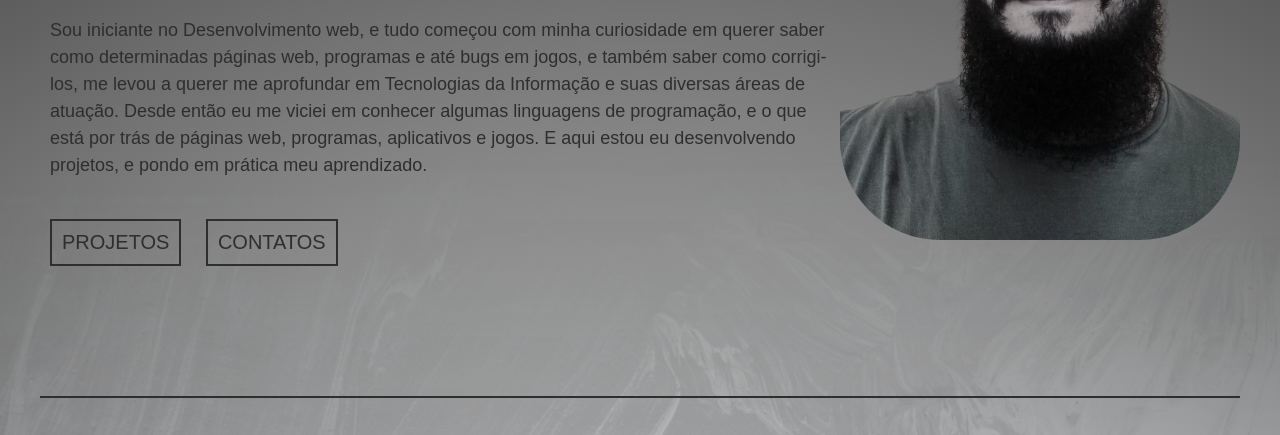
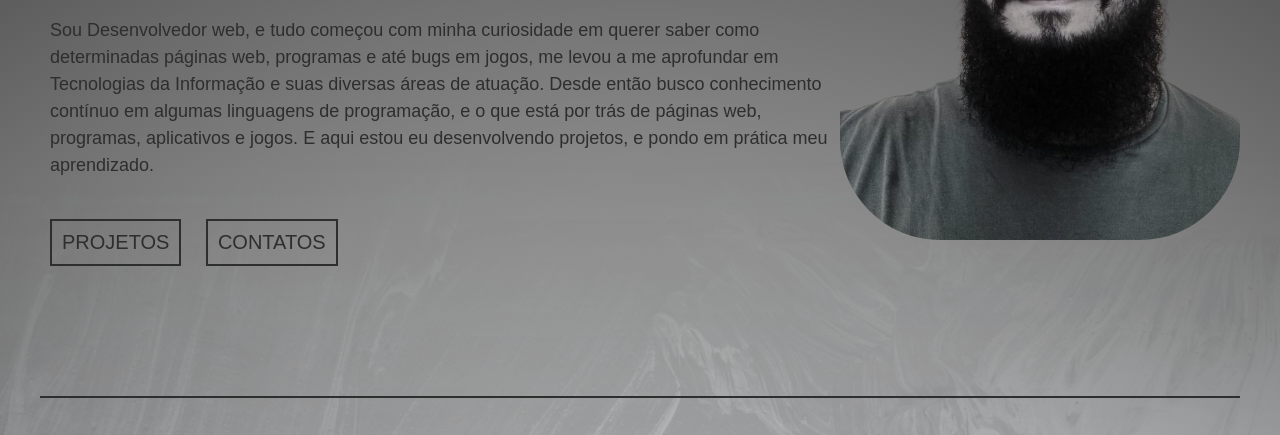
Before and after one commit to JhonesSoares/Portfolio, a plain HTML site: page index.html in a window 1280 px wide. Shown: the part 323-758 px from the top of the page. Drawn offline with Linux system fonts and the light colour scheme.

Commit message:
correção

```diff
--- a/index.html
+++ b/index.html
@@ -27,7 +27,7 @@
             <div>
                 <h1>Olá! Meu nome é <span>Jhones</span>.</h1>
                 <p id="p1">Desenvolvedor Web</p>
-                <P id="p2">Sou iniciante no Desenvolvimento web, e tudo começou com minha curiosidade em querer saber como determinadas páginas web, programas e até bugs em jogos, e também saber como corrigi-los, me levou a querer me aprofundar em Tecnologias da Informação e suas diversas áreas de atuação. Desde então eu me viciei em conhecer algumas linguagens de programação, e o que está por trás de páginas web, programas, aplicativos e jogos. E aqui estou eu desenvolvendo projetos, e pondo em prática meu aprendizado.</P>
+                <P id="p2">Sou Desenvolvedor web, e tudo começou com minha curiosidade em querer saber como determinadas páginas web, programas e até bugs em jogos, me levou a me aprofundar em Tecnologias da Informação e suas diversas áreas de atuação. Desde então busco conhecimento contínuo em algumas linguagens de programação, e o que está por trás de páginas web, programas, aplicativos e jogos. E aqui estou eu desenvolvendo projetos, e pondo em prática meu aprendizado.</P>
                 <div id="div-botoes">
                     <a href="#projetos"><button>PROJETOS</button></a>
                     <a href="#section-contatos"><button >CONTATOS</button></a>
```
